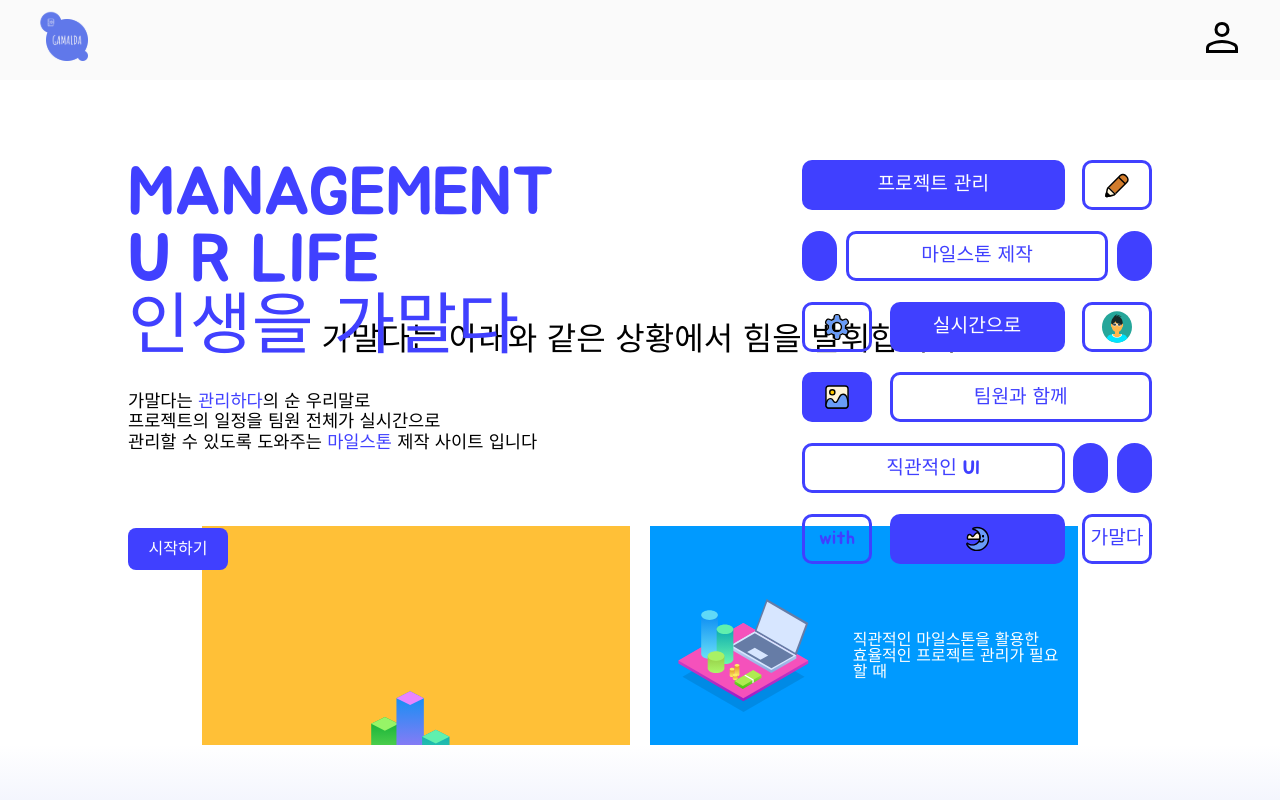
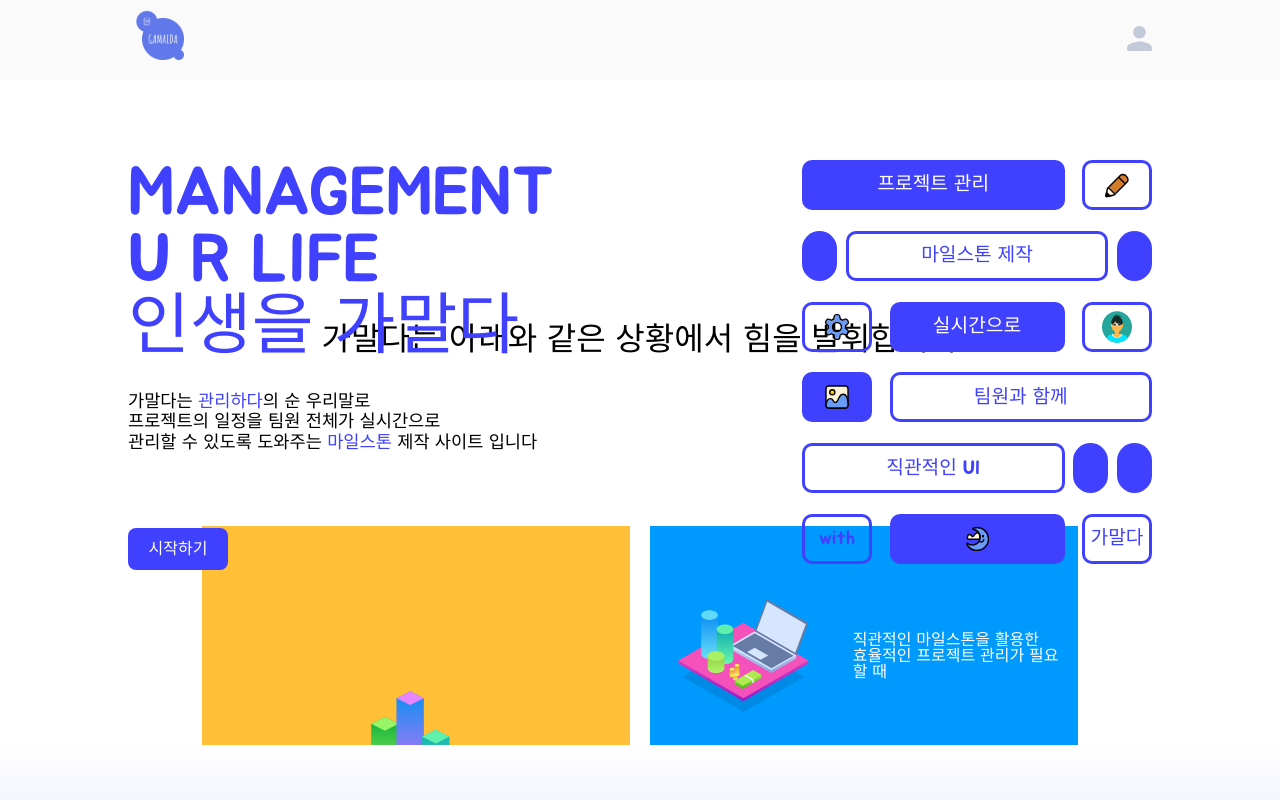
Before and after one commit to supersfel/GAMALDA, a React (Create React App) app in the folder fe/: page / in a window 1280 px wide. Shown: the top 800 px of the page. Built offline with nearby package versions, Linux system fonts and the light colour scheme.

Commit message:
perf(fe): 포탈을 사용하지 않는 모달을 헤더에 적용

```diff
--- a/fe/src/components/modules/Header/Header.tsx
+++ b/fe/src/components/modules/Header/Header.tsx
@@ -1,12 +1,13 @@
 import { useState } from 'react';
 import { Link } from 'react-router-dom';
 import {ReactComponent as GamaldaIcon} from 'statics/img/icon/gamaldaIcon.svg';
-import {ReactComponent as UserIcon} from 'statics/img/icon/userIcon.svg';
+import {ReactComponent as UserIcon} from 'assets/svg/user.svg';
 import AccountInfoModal from 'components/modules/Modal/AccountInfoModal';
 
 type User = {
   //  authorized는 api로 가져오는 유저 정보중 하나로 로그인 됨을 나타내줌
-  authorized : boolean
+  authorized: boolean;
+  // img: string;
 }
 
 const Header = ({ authorized }: User) => {
@@ -16,19 +17,17 @@ const Header = ({ authorized }: User) => {
   };
   return (
     <div className="header">
+      <div className="header_content">
         <Link to="/">
-        <GamaldaIcon width='70px' height='70px'/>
+          {/* {img==="" ? <GamaldaIcon width='70px' height='70px'/> : 여기에 유저 이미지 나오게끔 하는 컴포넌트 삽입} */}
+          <GamaldaIcon width='70px' height='70px' />
         </Link>
-
         <div className="login_link">
           {authorized ?
-          // <button onClick={onClickButton}>
-          //   <UserIcon width='50px' height='50px' />
-          //   {modalIsOpen && <div>test</div>}
-          // </button>
             <div>
-            <UserIcon width='50px' height='50px' onClick={onClickButton} />
-            {modalIsOpen && <AccountInfoModal onClose={() => setModalOpen(false)} />}
+              <UserIcon width='25px' height='25px' onClick={onClickButton} />
+              {/* {modalIsOpen && <AccountInfoModal onClose={() => setModalOpen(false)} />} */}
+              {modalIsOpen && <AccountInfoModal userName={'오주현'}onClose={() => setModalOpen(false)} />}
             </div>
             :
             <Link to="/">
@@ -37,7 +36,9 @@ const Header = ({ authorized }: User) => {
           }
         </div>
       </div>
+
+    </div>
   )
-}
+};
 
 export default Header;
--- a/fe/src/components/modules/Modal/AccountInfoModal.tsx
+++ b/fe/src/components/modules/Modal/AccountInfoModal.tsx
@@ -1,14 +1,16 @@
-import ModalPortal from 'components/modules/Modal/ModalPortal'
+interface UserInfo  {
+  userName: string; // 이름은 사용자의 로그인한 정보를 redux같은 상태 관리툴로 가져와 부모 컴포넌트에서 전달하려한다.
+  onClose: any
+}
 
 //  onClose의 타입은 테스트가 끝나면 알맞는 바꾸도록하자
-const AccountInfoModal = ({ onClose }: any) => {
+const AccountInfoModal = ({ userName, onClose }: UserInfo) => {
   return (
-    <ModalPortal>
       <div className="modal_info_box">
-        <h3>test</h3>
+        <p className="username text">{userName}</p>
+        <hr/>
         <button type="button" onClick={onClose}>닫기</button>
       </div>
-    </ModalPortal>
   )
 }
 
--- a/fe/src/styles/components/modules/header/_header.scss
+++ b/fe/src/styles/components/modules/header/_header.scss
@@ -1,21 +1,41 @@
 // desktop
 .header{
+  z-index: 1;
   display: flex;
-  justify-content: space-between;
+  justify-content: center;
   position: fixed;
   background-color: $modalBackColor;
   top: 0;
   left: 0;
   width: 100%;
   height: 80px;
-  padding: 5px 32px 5px 32px;
+  padding: 5px 0px;
   // background-color: rgb(102, 218, 218);
-  .login_link{
+  .header_content{
     display: flex;
     align-items: center;
-    font-size: 20px;
-    svg{
-      cursor: pointer;
+    justify-content: space-between;
+    width: 80%;
+    .login_link{
+      display: flex;
+      align-items: center;
+      font-size: 20px;
+      position: relative;
+      svg{
+        cursor: pointer;
+      }
+      .modal_info_box{
+        position: absolute;
+        width: 200px;
+        height: 130px;
+        border-radius: 10px;
+        right: 0px;
+        background-color: $modalBackColor;
+        box-shadow: 0px 2px 5px rgba(0, 0, 0, 0.25);
+        .text{
+          font-size: 16px;
+        }
+      }
     }
   }
 }
--- a/fe/src/styles/main.css
+++ b/fe/src/styles/main.css
@@ -175,41 +175,44 @@ body {
   margin-top: 0.5rem;
 }
 
-.modal {
-  position: absolute;
-  display: none;
-}
-
-.on {
-  display: block;
-}
-
 .header {
+  z-index: 1;
   display: flex;
-  justify-content: space-between;
+  justify-content: center;
   position: fixed;
   background-color: #fafafa;
   top: 0;
   left: 0;
   width: 100%;
   height: 80px;
-  padding: 5px 32px 5px 32px;
+  padding: 5px 0px;
 }
-.header .login_link {
+.header .header_content {
+  display: flex;
+  align-items: center;
+  justify-content: space-between;
+  width: 80%;
+}
+.header .header_content .login_link {
   display: flex;
   align-items: center;
   font-size: 20px;
+  position: relative;
 }
-.header .login_link svg {
+.header .header_content .login_link svg {
   cursor: pointer;
 }
-
-.modal_info_box {
-  width: 150px;
-  height: 150px;
-  background-color: aqua;
-  position: fixed;
-  top: 80px;
+.header .header_content .login_link .modal_info_box {
+  position: absolute;
+  width: 200px;
+  height: 130px;
+  border-radius: 10px;
+  right: 0px;
+  background-color: #fafafa;
+  box-shadow: 0px 2px 5px rgba(0, 0, 0, 0.25);
+}
+.header .header_content .login_link .modal_info_box .text {
+  font-size: 16px;
 }
 
 .intro_2 .blue-area {
```
Also changed, not shown: fe/src/components/modules/Modal/ModalPortal.tsx (+7 -12 lines), fe/src/styles/components/introduce/_intro_1.scss (+0 -9 lines), fe/src/styles/components/modules/modal/_testmodal.scss (+7 -7 lines), fe/src/assets/svg/user.svg (added). Lines whose indentation alone changed are shown as unchanged.
